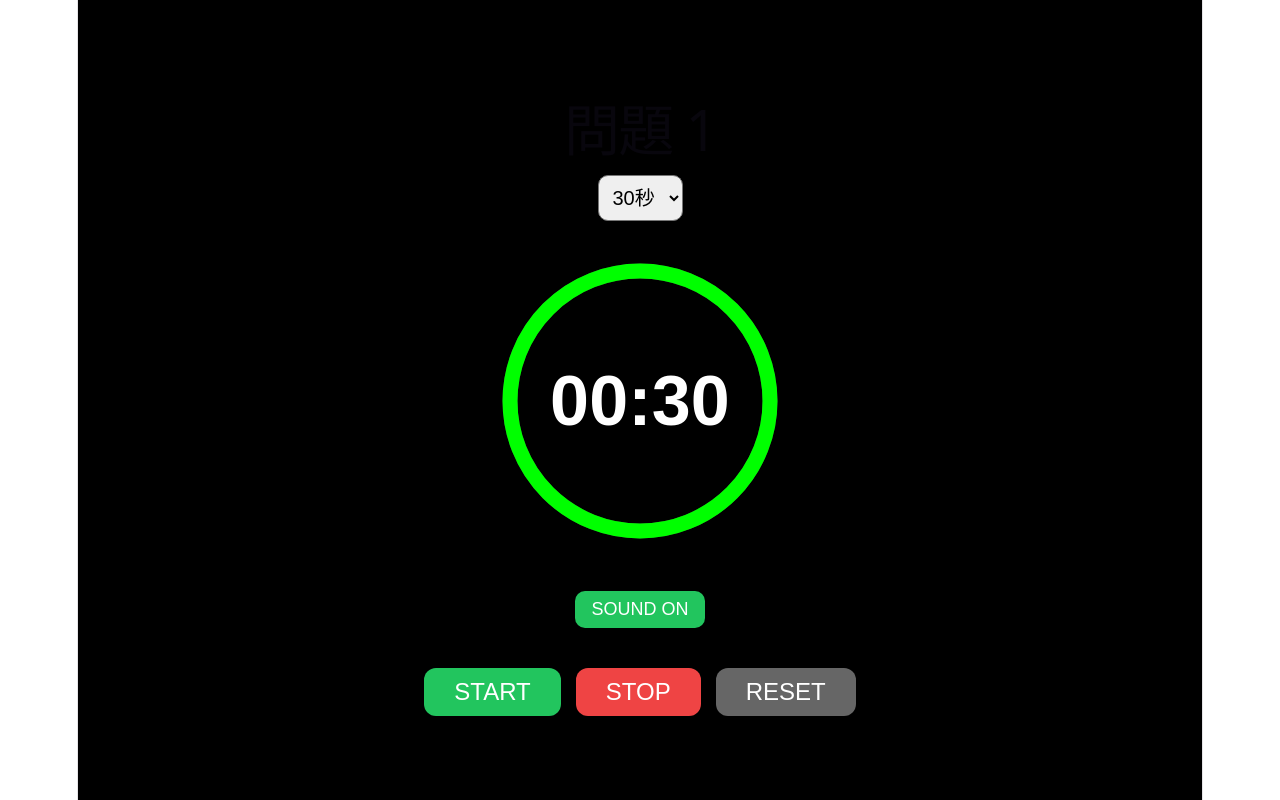
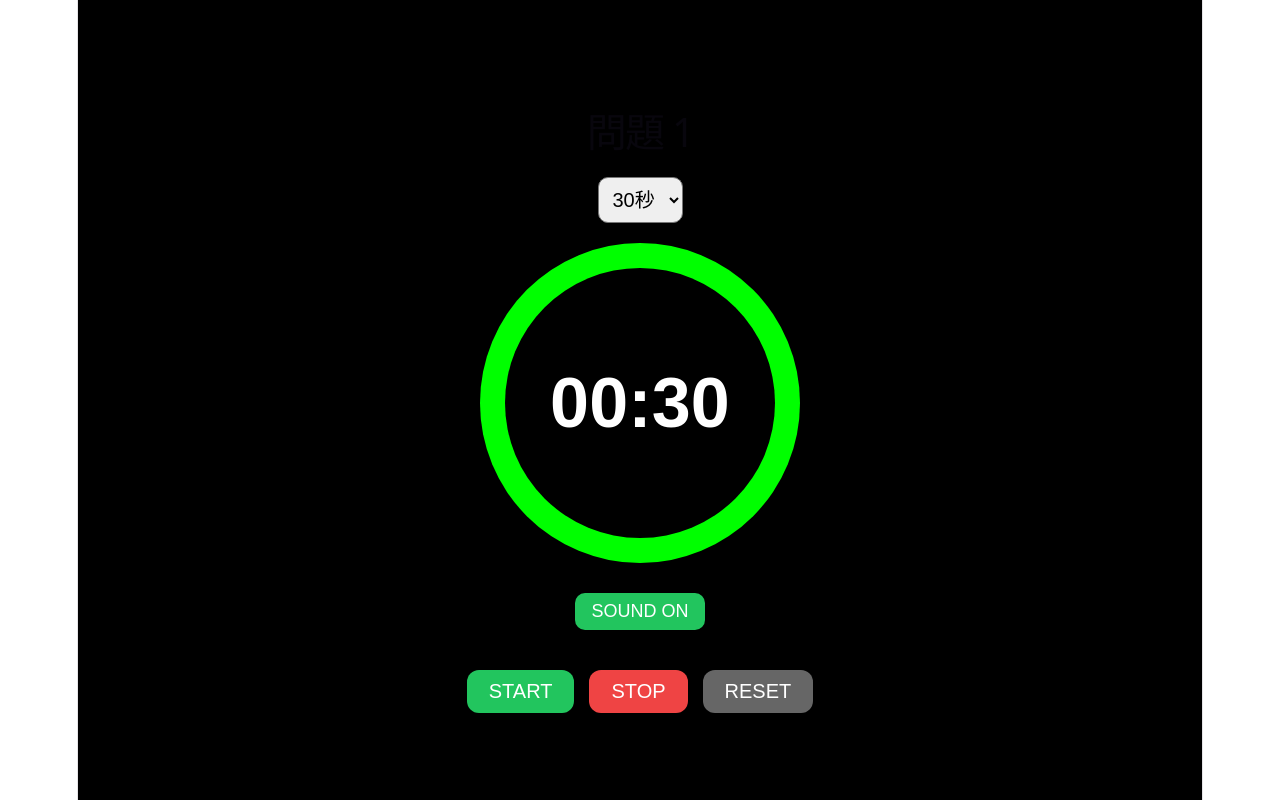
Before and after one commit to yocyuki1994/study-timer, a React (Vite) app: page / in a window 1280 px wide. Built offline with nearby package versions, Linux system fonts and the light colour scheme.

Commit message:
update timer ui

```diff
--- a/src/App.jsx
+++ b/src/App.jsx
@@ -1,4 +1,4 @@
-import { useEffect, useState } from "react";
+import { useEffect, useRef, useState } from "react";
 
 const audioContext = new AudioContext();
 
@@ -22,61 +22,96 @@ const playSound = (frequency, duration) => {
   oscillator.stop(audioContext.currentTime + duration);
 };
 
-const startSound = () => {
-  playSound(700, 0.15);
-};
-
-const beep = () => {
-  playSound(1000, 0.08);
-};
+const startSound = () => playSound(700, 0.15);
+const beep = () => playSound(1000, 0.08);
 
 function App() {
   const [startTime, setStartTime] = useState(30);
-
   const [time, setTime] = useState(30);
+  const [progress, setProgress] = useState(100);
   const [question, setQuestion] = useState(1);
   const [running, setRunning] = useState(false);
   const [soundOn, setSoundOn] = useState(true);
-  const [isResetting, setIsResetting] = useState(false);
   const [pressedButton, setPressedButton] = useState("");
+  const [flash, setFlash] = useState(false);
+
+  const startAtRef = useRef(null);
+  const animationRef = useRef(null);
+  const lastBeepSecondRef = useRef(null);
 
   useEffect(() => {
     if (!running) return;
 
-    const timer = setInterval(() => {
-      setTime((prev) => {
-        if (prev <= 5 && prev > 0) {
-          if (soundOn) beep();
+    startAtRef.current = performance.now();
+    lastBeepSecondRef.current = null;
+
+    const update = () => {
+      const elapsed = (performance.now() - startAtRef.current) / 1000;
+      const remaining = Math.max(0, startTime - elapsed);
+      const percent = Math.max(0, (remaining / startTime) * 100);
+      const displayTime = Math.ceil(remaining);
+
+      setProgress(percent);
+      setTime(displayTime);
+
+      if (
+        soundOn &&
+        displayTime <= 5 &&
+        displayTime > 0 &&
+        displayTime !== lastBeepSecondRef.current
+      ) {
+        beep();
+        lastBeepSecondRef.current = displayTime;
       }
 
-        if (prev <= 0) {
+      if (remaining <= 0) {
         if (soundOn) startSound();
 
-          setIsResetting(true);
-
-          setTimeout(() => {
-            setIsResetting(false);
-          }, 50);
-
         setQuestion((q) => q + 1);
-
-          return startTime;
+        startAtRef.current = performance.now();
+        lastBeepSecondRef.current = null;
       }
 
-        const next = prev - 1;
+      animationRef.current = requestAnimationFrame(update);
+    };
 
-        if (next <= 0) {
-          return 0;
+    animationRef.current = requestAnimationFrame(update);
+
+    return () => cancelAnimationFrame(animationRef.current);
+  }, [running, startTime, soundOn]);
+
+  useEffect(() => {
+    if (time <= 5 && time > 0) {
+      setFlash(true);
+
+      const timeout = setTimeout(() => {
+        setFlash(false);
+      }, 150);
+
+      return () => clearTimeout(timeout);
     }
-
-        return next;
-      });
-    }, 1000);
-
-    return () => clearInterval(timer);
-  }, [running, soundOn, startTime]);
+  }, [time]);
 
   return (
+    <>
+      <style>
+        {`
+          @keyframes pop {
+            0% {
+              transform: scale(0.7);
+              opacity: 0;
+            }
+            70% {
+              transform: scale(1.1);
+            }
+            100% {
+              transform: scale(1);
+              opacity: 1;
+            }
+          }
+        `}
+      </style>
+
       <div
         style={{
           minHeight: "100vh",
@@ -85,14 +120,22 @@ function App() {
           justifyContent: "center",
           alignItems: "center",
           fontFamily: "sans-serif",
-        backgroundColor: time <= 5 ? "#2a0000" : "black",
+          backgroundColor: flash ? "#660000" : "black",
           color: "white",
           padding: "20px",
           boxSizing: "border-box",
-        transition: "0.3s",
+          transition: "background-color 0.15s",
         }}
       >
-      <h1>問題 {question}</h1>
+        <h1
+          key={question}
+          style={{
+            fontSize: "40px",
+            animation: "pop 0.25s ease",
+          }}
+        >
+          問題 {question}
+        </h1>
 
         <select
           value={startTime}
@@ -101,6 +144,7 @@ function App() {
             const newTime = Number(e.target.value);
             setStartTime(newTime);
             setTime(newTime);
+            setProgress(100);
           }}
           style={{
             fontSize: "20px",
@@ -118,65 +162,40 @@ function App() {
 
         <div
           style={{
-    position: "relative",
             width: "320px",
             height: "320px",
+            borderRadius: "50%",
+            background: `conic-gradient(
+              from 0deg,
+              #333 0% ${100 - progress}%,
+              ${time <= 5 ? "red" : "lime"} ${100 - progress}% 100%
+            )`,
             display: "flex",
             justifyContent: "center",
             alignItems: "center",
             marginBottom: "30px",
           }}
         >
-  <svg
-    width="320"
-    height="320"
-    viewBox="0 0 320 320"
+          <div
             style={{
-      position: "absolute",
-      transform: "rotate(90deg) scaleX(-1)",
-      overflow: "visible",
+              width: "270px",
+              height: "270px",
+              borderRadius: "50%",
+              backgroundColor: "black",
+              display: "flex",
+              justifyContent: "center",
+              alignItems: "center",
             }}
           >
-    <circle
-      cx="160"
-      cy="160"
-      r="130"
-      stroke="#333"
-      strokeWidth="15"
-      fill="none"
-    />
-
-    <circle
-      cx="160"
-      cy="160"
-      r="130"
-      stroke={time <= 5 ? "red" : "lime"}
-      strokeWidth="15"
-      fill="none"
-      strokeDasharray={2 * Math.PI * 130}
-      strokeDashoffset={
-        time === startTime
-          ? 0
-          : time === 0
-          ? 0
-          : (1 - (time - 1) / startTime) * (2 * Math.PI * 130)
-      }
-      strokeLinecap="round"
-      style={{
-        transition: isResetting ? "none" : "stroke-dashoffset 0.95s linear",
-      }}
-    />
-  </svg>
-
             <div
               style={{
                 fontSize: "70px",
                 fontWeight: "bold",
                 color: time <= 5 ? "red" : "white",
-      zIndex: 1,
               }}
             >
               {`00:${String(time).padStart(2, "0")}`}
+            </div>
           </div>
         </div>
 
@@ -210,16 +229,14 @@ function App() {
               setRunning(true);
             }}
             style={{
-            fontSize: "24px",
-            padding: "10px 30px",
+              fontSize: "20px",
+              padding: "10px 22px",
               backgroundColor: "#22c55e",
               color: "white",
               border: "none",
               borderRadius: "12px",
               cursor: "pointer",
               opacity: running ? 0.5 : 1,
-            transition: "0.1s",
-            transform: running ? "scale(0.95)" : "scale(1)",
             }}
           >
             START
@@ -233,8 +250,8 @@ function App() {
             onTouchEnd={() => setPressedButton("")}
             onClick={() => setRunning(false)}
             style={{
-    fontSize: "24px",
-    padding: "10px 30px",
+              fontSize: "20px",
+              padding: "10px 22px",
               backgroundColor: "#ef4444",
               color: "white",
               border: "none",
@@ -256,24 +273,27 @@ function App() {
             onClick={() => {
               setRunning(false);
               setTime(startTime);
+              setProgress(100);
               setQuestion(1);
             }}
             style={{
-    fontSize: "24px",
-    padding: "10px 30px",
+              fontSize: "20px",
+              padding: "10px 22px",
               backgroundColor: "#666",
               color: "white",
               border: "none",
               borderRadius: "12px",
               cursor: "pointer",
               transition: "0.1s",
-    transform: pressedButton === "reset" ? "scale(0.95)" : "scale(1)",
+              transform:
+                pressedButton === "reset" ? "scale(0.95)" : "scale(1)",
             }}
           >
             RESET
           </button>
         </div>
       </div>
+    </>
   );
 }
 
```
Also changed, not shown: index.html (indentation only). Lines whose indentation alone changed are shown as unchanged.
